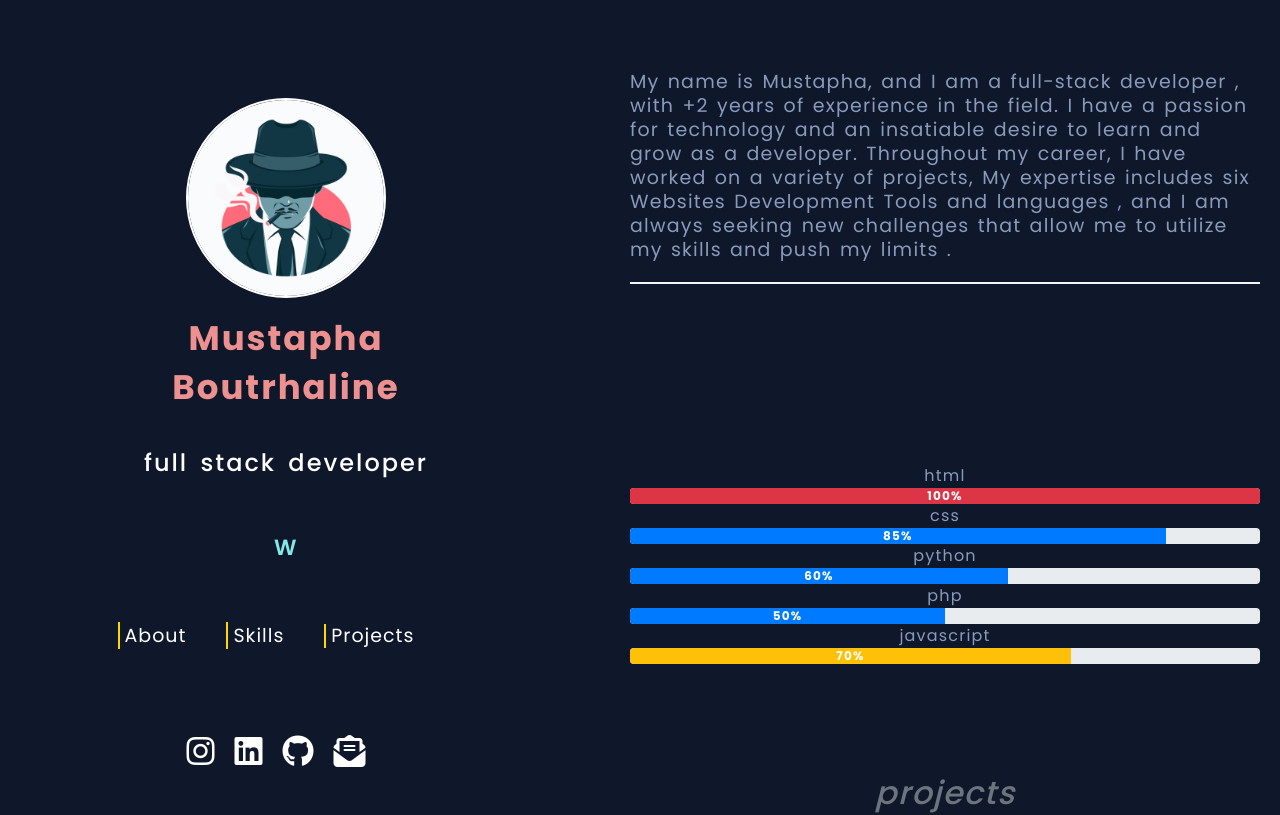
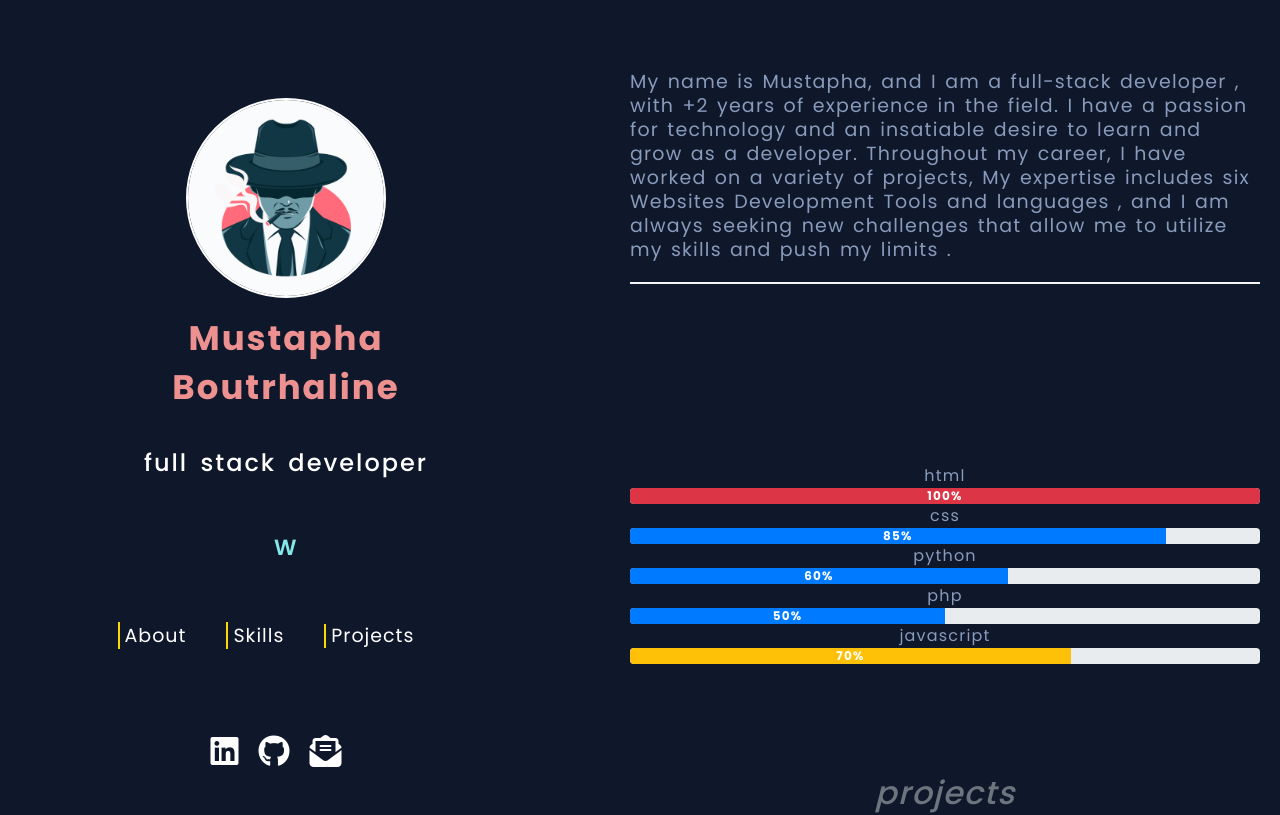
Before and after one commit to mostaphabr/Portfolio, a plain HTML site: page index.html in a window 1280 px wide. Shown: the top 815 px of the page. Drawn offline with nearby package versions, Linux system fonts and the light colour scheme.

Commit message:
Update index.html

```diff
--- a/index.html
+++ b/index.html
@@ -45,10 +45,10 @@
             </div>
           <div  class="media">
                 <ul class="medialinks">
-                    <li> <a href=""> <i class="fa-brands fa-instagram fa-2xl"></i> </a></li>
-                    <li> <a href=""> <i class="fa-brands fa-linkedin fa-2xl"></i></a> </li>
-                    <li> <a href=""> <i class="fa-brands fa-github fa-2xl"></i></a>                </li>
-                    <li> <a href=""> <i class="fa-solid fa-envelope-open-text fa-2xl"></i>  </a> </li>
+
+                    <li> <a href="www.linkedin.com/in/mostapha-web-developer"> <i class="fa-brands fa-linkedin fa-2xl"></i></a> </li>
+                    <li> <a href="https://github.com/mostaphabr"> <i class="fa-brands fa-github fa-2xl"></i></a></li>
+                    <li> <a href="mailto:Mustapha.web.tech@gmail.com"> <i class="fa-solid fa-envelope-open-text fa-2xl"></i>  </a> </li>
                 </ul>
             </div>
 
```
